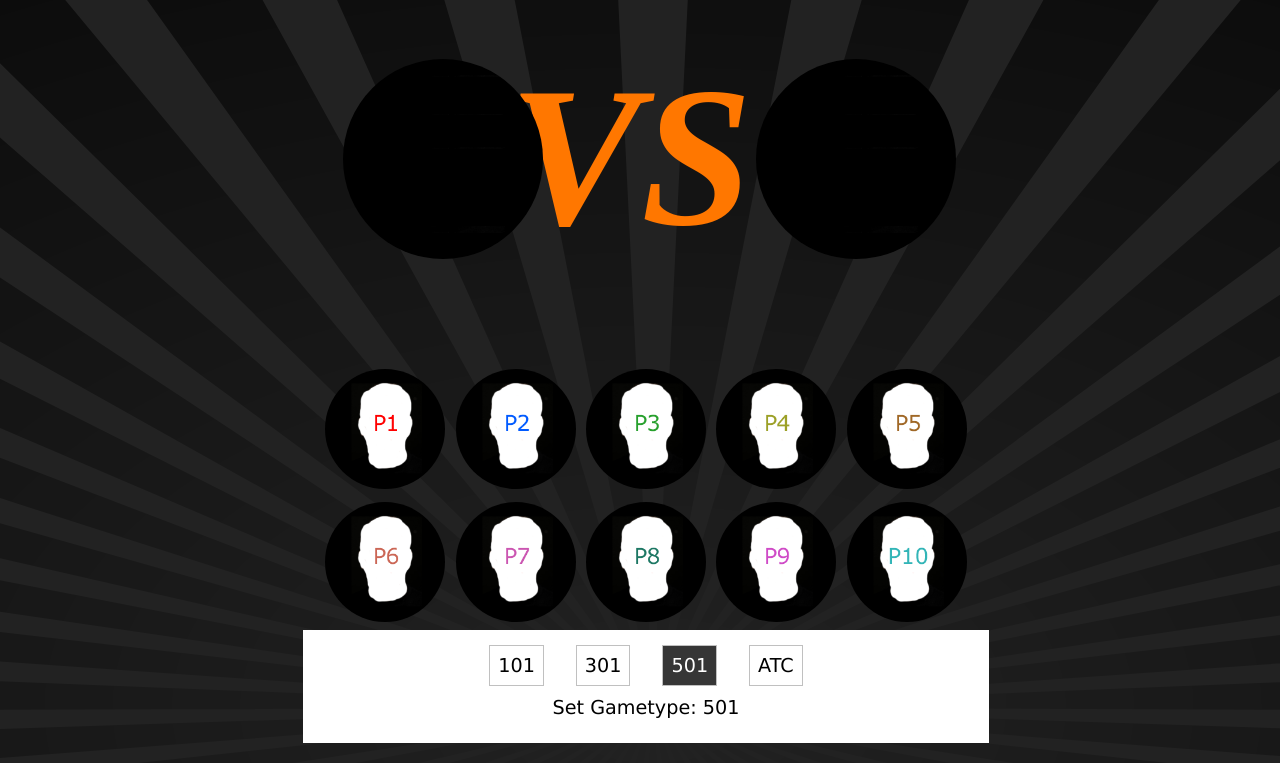
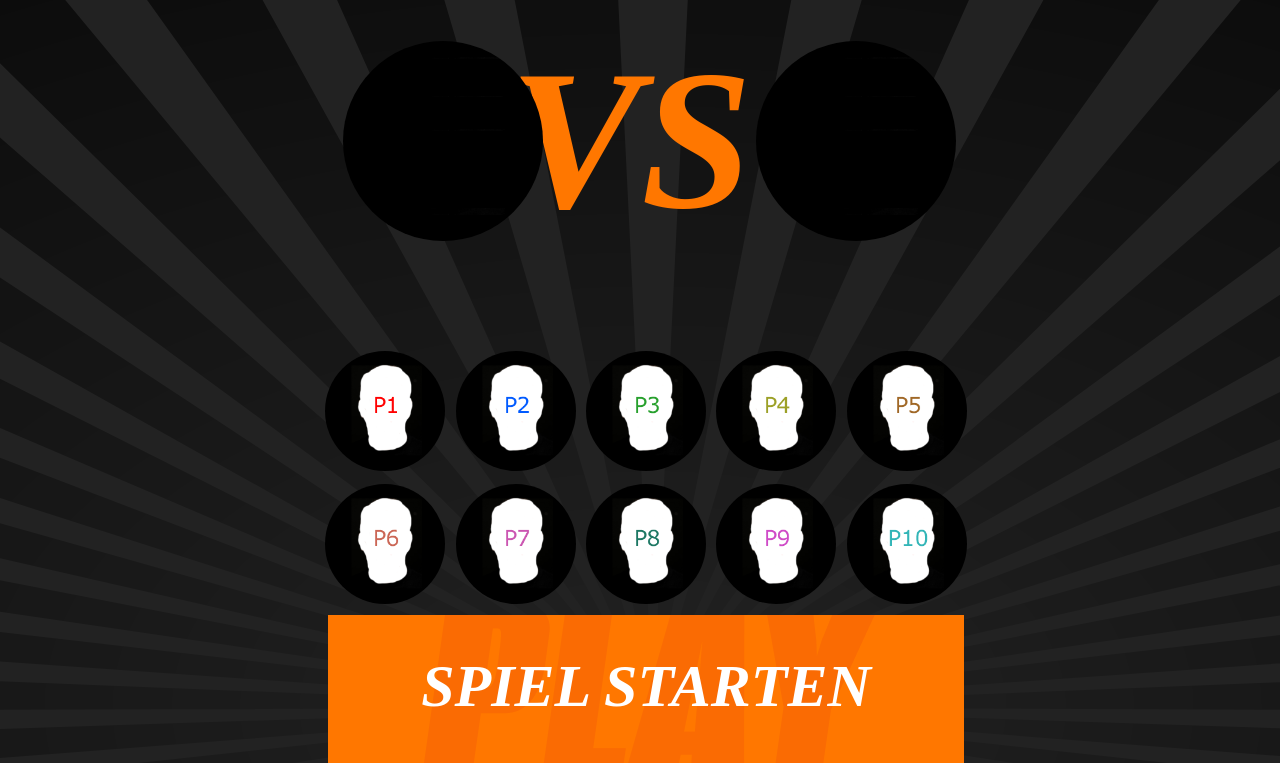
Before and after one commit to archcontagion/darttracker, a React (Create React App) app: page / in a window 1280 px wide. Shown: the top 763 px of the page. Built offline with nearby package versions, Linux system fonts and the light colour scheme; a web font is replaced by a local one.

Commit message:
Styling the Play Button.

```diff
--- a/src/App.scss
+++ b/src/App.scss
@@ -442,6 +442,28 @@ ul {
 
 }
 
+.playButton {
+  position:relative;
+  border:none;
+  background:none;
+
+  h2 {
+    z-index:1;
+    margin: auto;
+    position: absolute;
+    top: 32%;
+    left: 0;
+    bottom: 0;
+    right: 0;
+    font-size: 3.75rem;
+    font-style: italic;
+    font-weight: 700;
+    line-height: 3rem;
+    letter-spacing: 0em;
+
+  }
+}
+
 .playerRooster {
   margin: 0 auto;
   margin-top:5.75rem;
--- a/src/components/GameForm.jsx
+++ b/src/components/GameForm.jsx
@@ -1,6 +1,7 @@
 import React, { useContext } from 'react'
 import { AppContext } from '../AppContext';
 import Button from 'react-bootstrap/Button';
+import { Image } from 'react-bootstrap';
 import Form from 'react-bootstrap/Form';
 import PlayerList from './PlayerList';
 import { GameType } from './GameType';
@@ -35,6 +36,12 @@ const GameForm = () => {
     <PlayerRooster></PlayerRooster>
 
     <Form onSubmit={handleSubmit}>
+    <Button className="playButton" type="submit">
+      <h2>Spiel starten</h2>
+      <Image className="playButton" src={`../../images/playButton.png`} alt={`Spiel starten`} />
+    </Button>
+    <div className="infoStart" style={{display:'none', color:'white'}}>Please enter at least two players, in order to start the game.</div>
+    <br/><br/>
     <Form.Group className="gameTypeContainer" controlId="gameForm">
       <GameType></GameType>
     </Form.Group>
@@ -49,11 +56,6 @@ const GameForm = () => {
       </Form.Group>
       <br/>
 
-    <br/>
-    <Button type="submit">
-      Start Game
-    </Button>
-    <div className="infoStart" style={{display:'none', color:'white'}}>Please enter at least two players, in order to start the game.</div>
     </Form>
     </div>
   )
```
Also changed, not shown: public/images/PlayButton.png (added).
